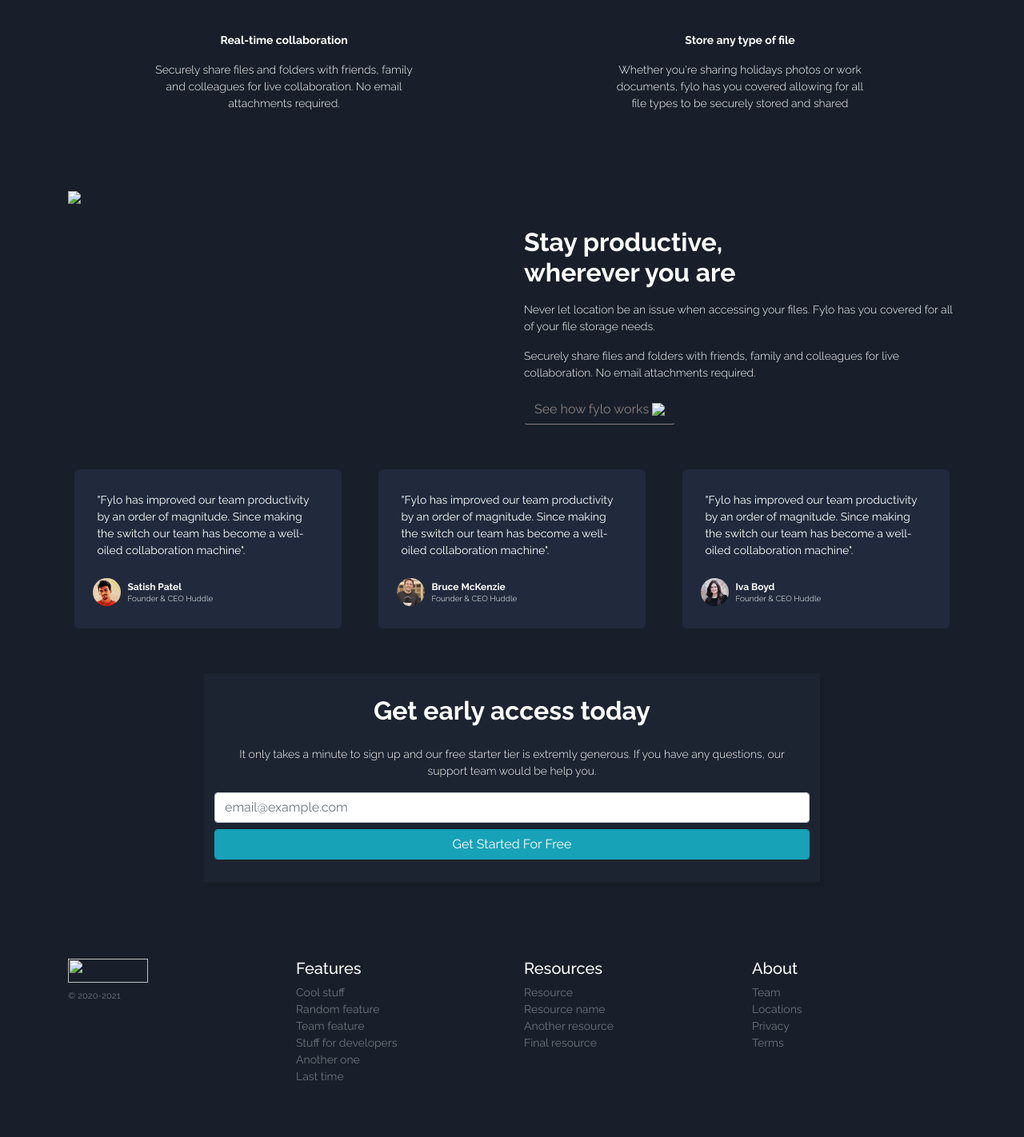
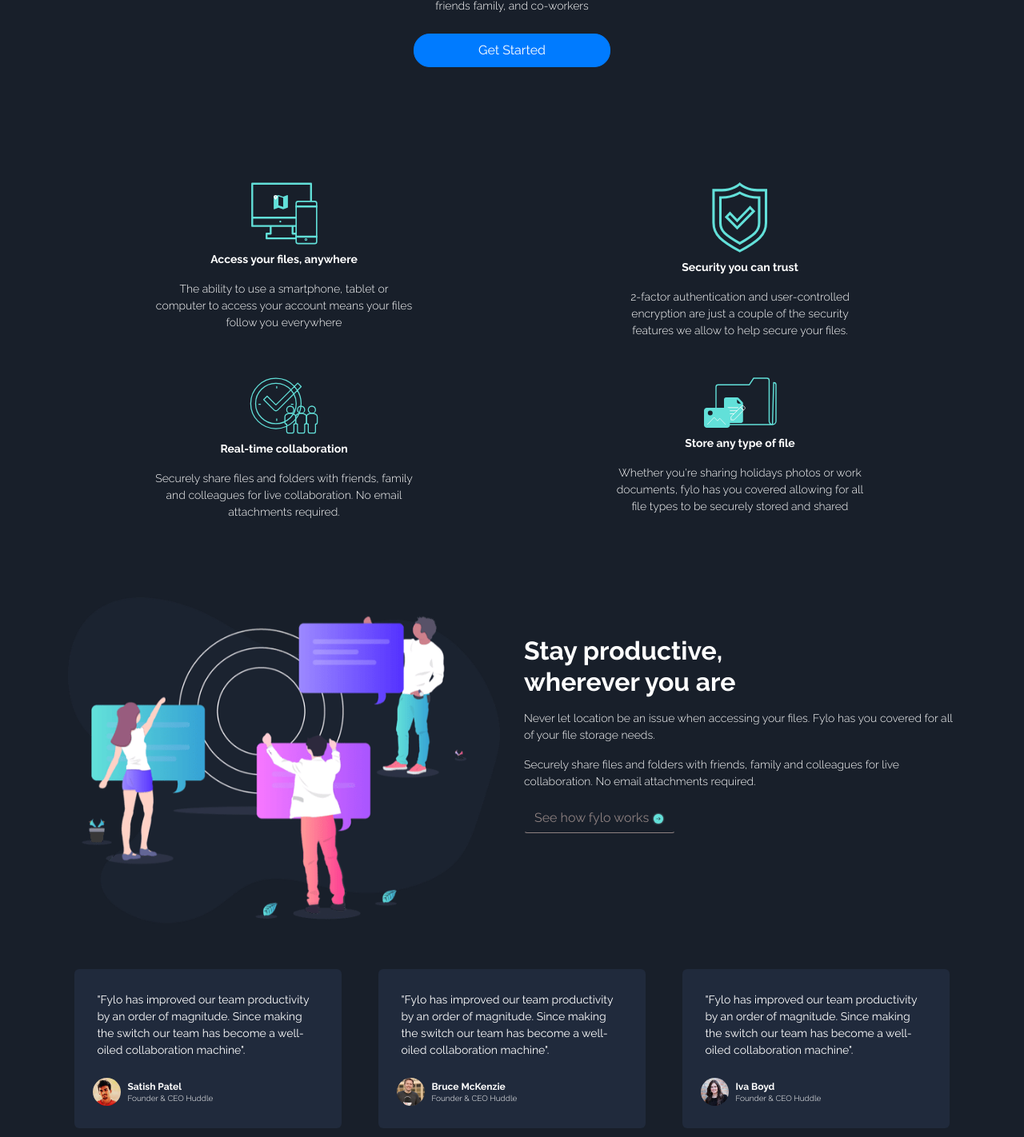
Before and after one commit to wempyv/fylo-dark, a plain HTML site: page index.html in a window 1280 px wide. Shown: the part 697-2119 px from the top of the page at 80% size. Drawn offline with nearby package versions, Linux system fonts and the light colour scheme; the site is published under a folder, as on GitHub Pages, so addresses that start at the root find nothing.

Commit message:
initial commit

```diff
--- a/index.html
+++ b/index.html
@@ -53,7 +53,7 @@
       <div class="container">
         <img
           class="images-jumbotron"
-          src="/images/illustration-intro.png"
+          src="./images/illustration-intro.png"
           alt=""
           srcset=""
         />
@@ -73,7 +73,7 @@
     <div class="section-featured pb-5">
       <div class="row">
         <div class="col-sm-12 col-md-6 text-center mt-5">
-          <img src="/images/icon-access-anywhere.svg" alt="" />
+          <img src="./images/icon-access-anywhere.svg" alt="" />
           <p class="font-bold mt-2">Access your files, anywhere</p>
           <p class="font-lighter featured-caption">
             The ability to use a smartphone, tablet or computer to access your
@@ -81,7 +81,7 @@
           </p>
         </div>
         <div class="col-sm-12 col-md-6 text-center mt-5">
-          <img src="/images/icon-security.svg" alt="" />
+          <img src="./images/icon-security.svg" alt="" />
           <p class="font-bold mt-2">Security you can trust</p>
           <p class="font-lighter featured-caption">
             2-factor authentication and user-controlled encryption are just a
@@ -89,7 +89,7 @@
           </p>
         </div>
         <div class="col-sm-12 col-md-6 text-center mt-5">
-          <img src="/images/icon-collaboration.svg" alt="" />
+          <img src="./images/icon-collaboration.svg" alt="" />
           <p class="font-bold mt-2">Real-time collaboration</p>
           <p class="font-lighter featured-caption">
             Securely share files and folders with friends, family and colleagues
@@ -97,7 +97,7 @@
           </p>
         </div>
         <div class="col-sm-12 col-md-6 text-center mt-5">
-          <img src="/images/icon-any-file.svg" alt="" />
+          <img src="./images/icon-any-file.svg" alt="" />
           <p class="font-bold mt-2">Store any type of file</p>
           <p class="font-lighter featured-caption">
             Whether you're sharing holidays photos or work documents, fylo has
@@ -112,7 +112,7 @@
     <div class="section-productive mt-5">
       <div class="row">
         <div class="col-sm-12 col-md-6">
-          <img src="/images/illustration-stay-productive.png" class="w-100" />
+          <img src="./images/illustration-stay-productive.png" class="w-100" />
         </div>
         <div class="col-sm-12 col-md-6 mt-5">
           <h2 class="title-productive font-bold">
@@ -127,7 +127,7 @@
             for live collaboration. No email attachments required.
           </p>
           <button class="btn button-productive">
-            See how fylo works <img src="/images/icon-arrow.svg" />
+            See how fylo works <img src="./images/icon-arrow.svg" />
           </button>
         </div>
       </div>
@@ -218,13 +218,7 @@
     <footer class="pt-4 my-md-5 pt-md-5">
       <div class="row">
         <div class="col-12 col-md">
-          <img src="/images/logo.svg" width="100" height="30"
-            class="mb-2"
-            src="../../assets/brand/bootstrap-solid.svg"
-            alt=""
-            width="24"
-            height="24"
-          />
+          <img src="./images/logo.svg" width="100" height="30" class="mb-2" />
           <small class="d-block mb-3 text-muted">&copy; 2020-2021</small>
         </div>
         <div class="col-6 col-md">
```
